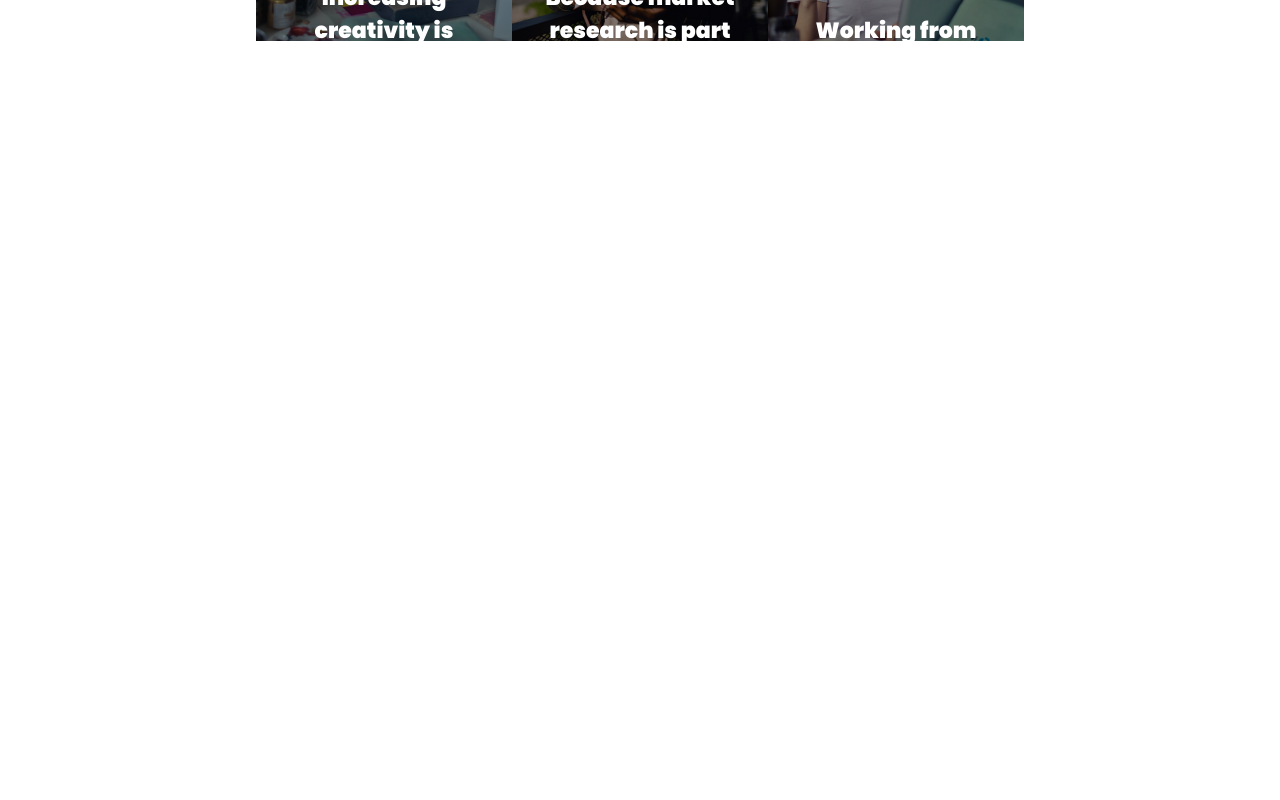
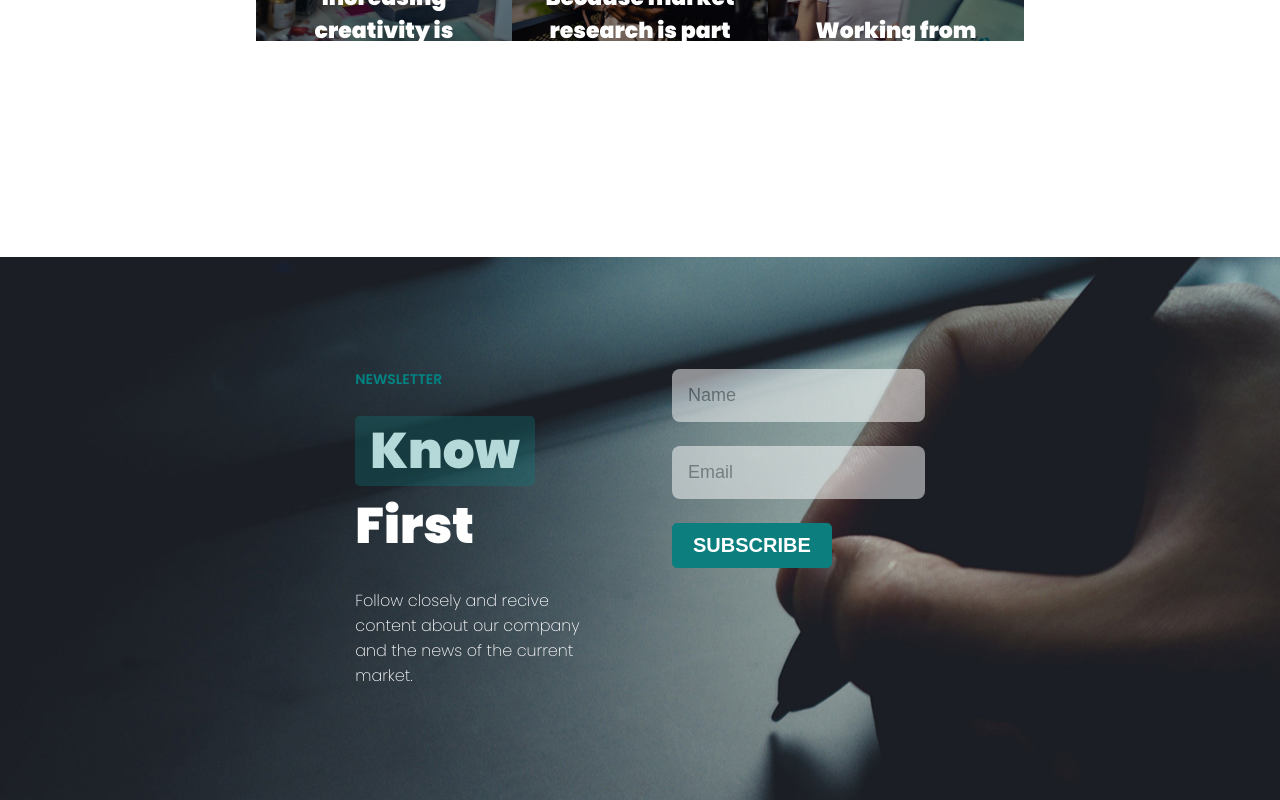
Before and after one commit to MuraFederico/proj-html-vuejs, a Vue app: page / in a window 1280 px wide. Shown: the part 5245-6045 px from the top of the page. Before the commit the page ends 5502 px from the top, so only its background shows below. Built offline with nearby package versions, Linux system fonts and the light colour scheme.

Commit message:
added section mails

```diff
--- a/src/components/MainLead.vue
+++ b/src/components/MainLead.vue
@@ -5,6 +5,7 @@
       <section-services />
       <section-prices />
       <section-news />
+      <section-mails />
   </main>
 </template>
 
@@ -14,6 +15,8 @@ import SectionCompany from './SectionCompany.vue';
 import SectionServices from './SectionServices.vue';
 import SectionPrices from './SectionPrices.vue';
 import SectionNews from './SectionNews.vue';
+import SectionMails from './SectionMails.vue';
+
 
 
 
@@ -27,6 +30,7 @@ export default {
         SectionServices,
         SectionPrices,
         SectionNews,
+        SectionMails,
     }
 }
 </script>
--- a/src/components/SectionMails.vue
+++ b/src/components/SectionMails.vue
@@ -1,6 +1,19 @@
 <template>
   <section id="section-mails">
-
+    <div class="container">
+      <div class="left-side">
+        <h5>NEWSLETTER</h5>
+        <h2><span class="overlay">Know</span> First</h2>
+        <p>Follow closely and recive content about our company and the news of the current market.</p>
+      </div>
+      <div class="right-side">
+        <form @submit.prevent="" action="">
+          <input placeholder="Name" type="text">
+          <input placeholder="Email" type="text">
+          <button class="btn">SUBSCRIBE</button>
+        </form>
+      </div>
+    </div>
   </section>
 </template>
 
@@ -11,5 +24,83 @@ export default {
 </script>
 
 <style lang="scss" scoped>
+@import '../assets/styles/style';
+
+  #section-mails {
+    padding: 7rem;
+    background-image: url('../assets/img/bg-1.jpg');
+    background-position: center;
+  }
+
+  .container {
+    width: 60%;
+    margin: 0 auto;
+    display: flex;
+    justify-content: center;
+  }
+
+  .left-side {
+    width: 50%;
+    padding: 0 2rem;
+    h5 {
+      @include section-title
+    }
+
+    h2 {
+      margin: 1.5rem 0;
+      color: white;
+      font-size: 50px;
+
+      .overlay {
+      position: relative;
+      padding: 0 .3em;
+
+        &::before {
+          content: '';
+          position: absolute;
+          top: 0px;
+          right: 0px;
+          bottom: 0px;
+          left: 0px;
+          background-color: $secondary-color;
+          border-radius: .3rem;
+          opacity: .3;
+        }
+      }
+    }
+
+    p {
+      color: white;
+    }
+  }
+  .right-side {
+    width: 50%;
+    padding: 0 2rem;
+  }
+  form {
+    display: flex;
+    flex-direction: column;
+    align-items: flex-start;
+
+    input {
+      width: 100%;
+      padding: 1rem;
+      margin-bottom: 1.5rem;
+      opacity: .5;
+      border: transparent;
+      border-radius: .5rem;
+      font-size: 18px;
+
+      &:focus{
+        outline: none;
+        border:2px solid $secondary-hover;
+        border-radius: .5rem;
+      }
+    }
+
+    .btn {
+      @include btn-full
+    }
+  }
 
 </style>
```
